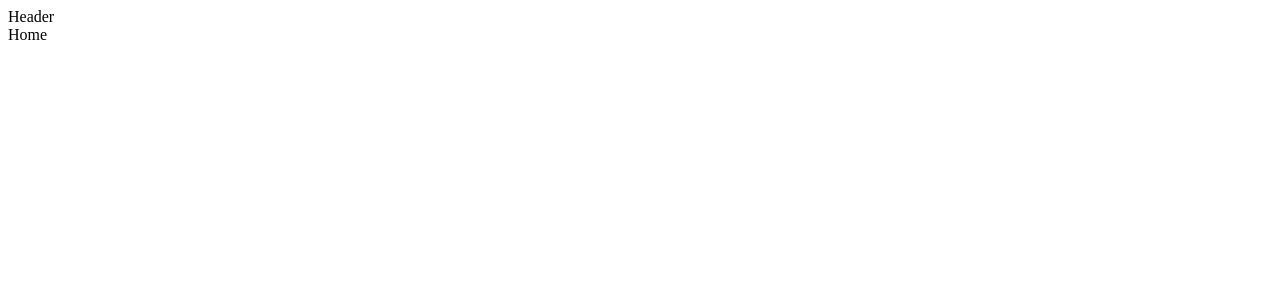
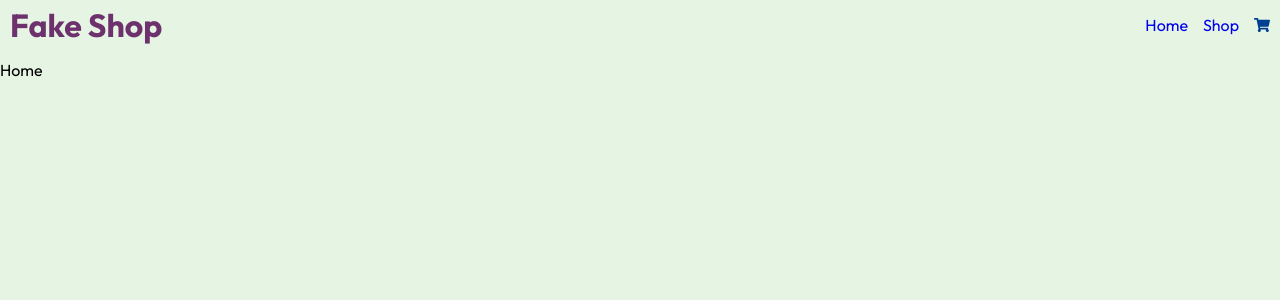
Before and after one commit to liridonloku/shopping-cart, a React (Create React App) app: page / in a window 1280 px wide. Shown: the top 300 px of the page. Built offline with nearby package versions, Linux system fonts and the light colour scheme.

Commit message:
Set up the Header component

```diff
--- /dev/null
+++ b/src/App.css
@@ -0,0 +1,12 @@
+@import url("https://fonts.googleapis.com/css2?family=Outfit:wght@100;200;300;400;500;600;700;800;900&display=swap");
+
+* {
+  margin: 0;
+  padding: 0;
+  box-sizing: border-box;
+}
+
+body {
+  background-color: #e5f4e3;
+  font-family: "Outfit", sans-serif;
+}
--- a/src/App.js
+++ b/src/App.js
@@ -1,4 +1,5 @@
 import React from "react";
+import "./App.css";
 import { BrowserRouter, Routes, Route } from "react-router-dom";
 import Header from "./components/Header";
 import Home from "./components/Home";
--- a/src/components/Header.jsx
+++ b/src/components/Header.jsx
@@ -1,7 +1,25 @@
 import React from "react";
+import { Link } from "react-router-dom";
+import { FaShoppingCart } from "react-icons/fa";
+import Home from "./Home";
+import Shop from "./Shop";
+import { StyledHeader } from "./Styles/Header.styled";
 
 const Header = () => {
-  return <div className="header">Header</div>;
+  return (
+    <StyledHeader>
+      <h1>Fake Shop</h1>
+      <nav>
+        <Link to="/" element={<Home />}>
+          Home
+        </Link>
+        <Link to="/shop" element={<Shop />}>
+          Shop
+        </Link>
+        <FaShoppingCart color="#003F91" />
+      </nav>
+    </StyledHeader>
+  );
 };
 
 export default Header;
--- /dev/null
+++ b/src/components/Styles/Header.styled.jsx
@@ -0,0 +1,32 @@
+import styled from "styled-components";
+
+export const StyledHeader = styled.header`
+  min-height: 40px;
+  background-color: #e5f4e3;
+  color: #6d326d;
+  display: flex;
+  align-items: center;
+  padding: 5px 10px;
+  margin-bottom: 10px;
+  justify-content: space-between;
+
+  & nav {
+    display: flex;
+    align-items: center;
+    justify-content: space-around;
+  }
+
+  & nav > a {
+    text-decoration: none;
+    margin-right: 15px;
+  }
+
+  @media (max-width: 450px) {
+    & {
+      flex-direction: column;
+      justify-content: center;
+      align-items: stretch;
+      text-align: center;
+    }
+  }
+`;
```
